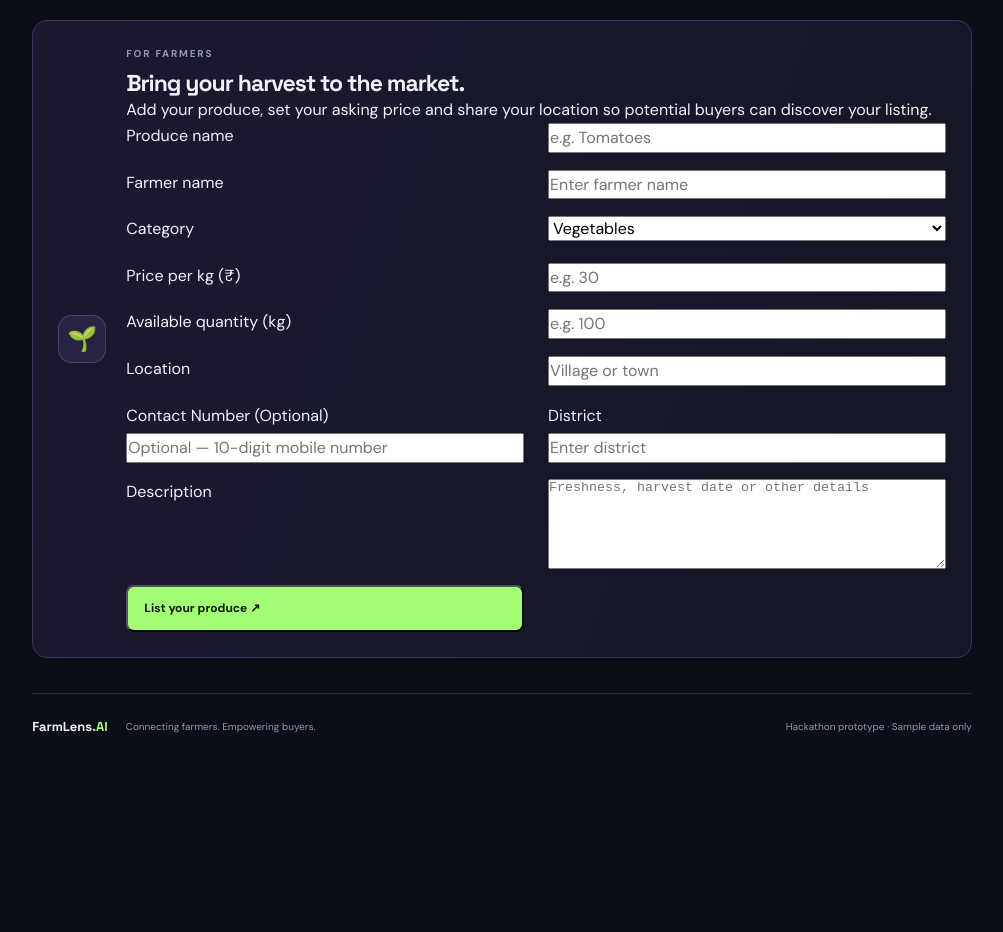
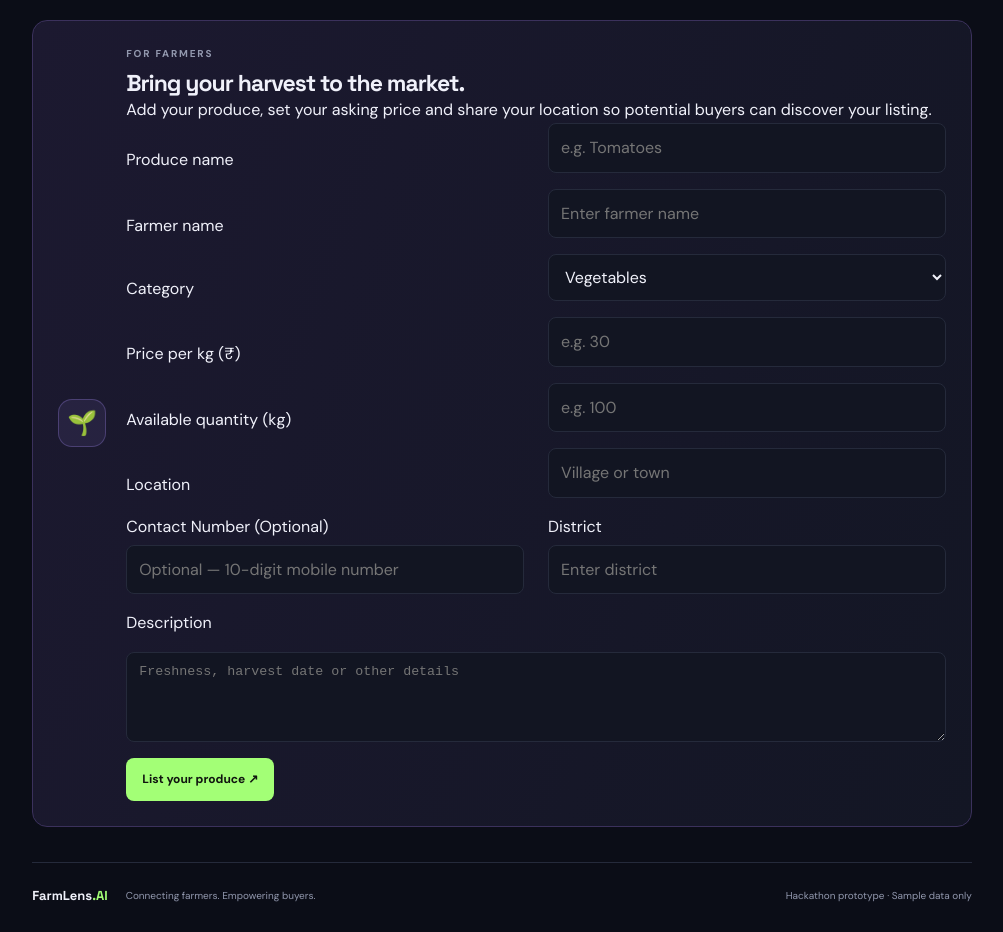
Before and after one commit to chalanapadpu/Farm-Lens, a website: page index.html in a window 1280 px wide. Shown: the part 2060-2992 px from the top of the page, without its empty margins (257-1260 px from the left). Before the commit the page ends 2823 px from the top, so only its background shows below. Drawn offline with Linux system fonts and the light colour scheme.

Commit message:
Fix farmer form layout

```diff
--- a/style.css
+++ b/style.css
@@ -1347,3 +1347,80 @@ main,
     display: block;
     margin: 0 0 5px;
 }
+
+/* FarmLens AI - Clean Farmer Form Layout */
+#farmerForm {
+    display: grid;
+    grid-template-columns: repeat(2, minmax(0, 1fr));
+    gap: 16px 20px;
+    align-items: start;
+    width: 100%;
+    max-width: 900px;
+}
+
+#farmerForm>label {
+    display: block;
+    margin: 0;
+    align-self: end;
+}
+
+#farmerForm>input,
+#farmerForm>select,
+#farmerForm>textarea {
+    display: block;
+    width: 100%;
+    min-width: 0;
+    max-width: 100%;
+    padding: 11px 12px;
+    background: var(--panel);
+    color: var(--text);
+    border: 1px solid var(--border);
+    border-radius: 8px;
+    box-sizing: border-box;
+}
+
+#farmerForm .form-group {
+    min-width: 0;
+    width: 100%;
+}
+
+#farmerForm .form-group label {
+    display: block;
+    margin-bottom: 5px;
+}
+
+#farmerForm .form-group input {
+    width: 100%;
+    padding: 11px 12px;
+    background: var(--panel);
+    color: var(--text);
+    border: 1px solid var(--border);
+    border-radius: 8px;
+    box-sizing: border-box;
+}
+
+#farmerForm>textarea {
+    grid-column: 1 / -1;
+    min-height: 90px;
+    resize: vertical;
+}
+
+#farmerForm button {
+    width: fit-content;
+    max-width: 100%;
+    border: none;
+}
+
+@media (max-width: 650px) {
+    #farmerForm {
+        grid-template-columns: 1fr;
+    }
+
+    #farmerForm>textarea {
+        grid-column: auto;
+    }
+
+    #farmerForm button {
+        width: 100%;
+    }
+}
```
